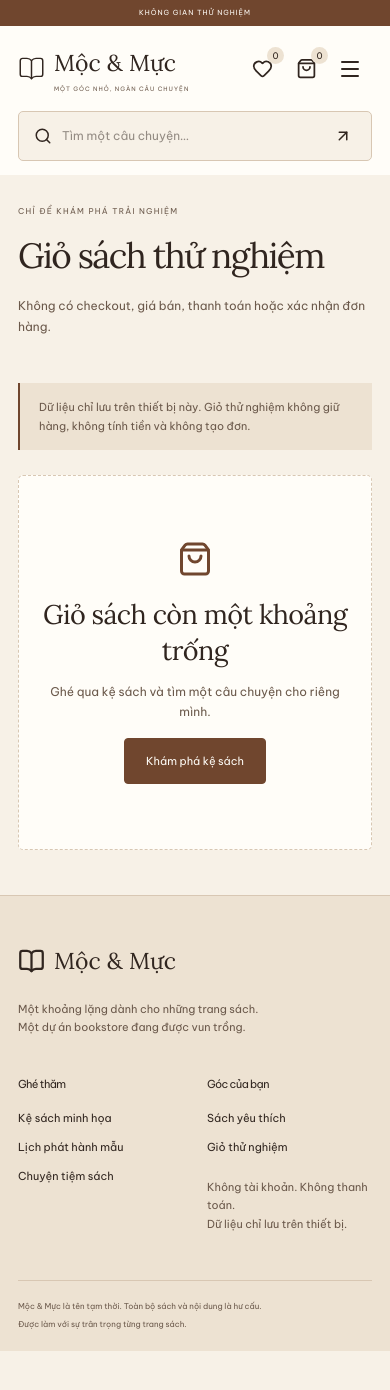
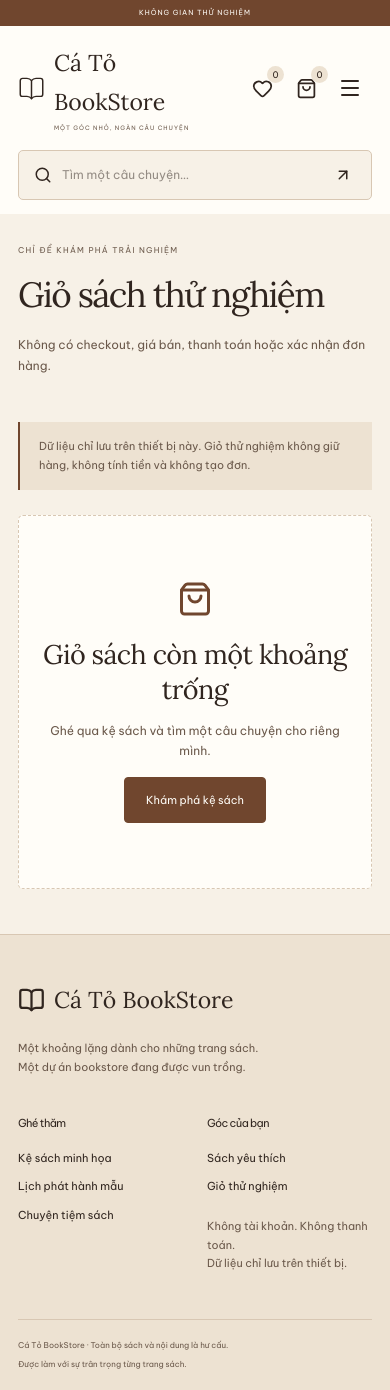
Before and after one commit to Tran-Nhat-Duy1206/BookStore, a Next.js app: page /cart in a window 390 px wide. Before the commit the page ends 1351 px from the top, so only its background shows below. Built offline with nearby package versions, Linux system fonts and the light colour scheme.

Commit message:
Use Cá Tỏ BookStore as the storefront brand

```diff
--- a/scripts/source-failure-smoke.ts
+++ b/scripts/source-failure-smoke.ts
@@ -137,6 +137,10 @@ async function verifyFailure(mode: "database" | "invalid-source", url: string) {
           level: 1,
         });
         await expect(title).toBeVisible();
+        await expect(
+          page.getByRole("main").getByText("Cá Tỏ BookStore", { exact: true }),
+        ).toBeVisible();
+        await expect(page).toHaveTitle(`${heading} | Cá Tỏ BookStore`);
         await expect(page.getByText(guidance, { exact: true })).toBeVisible();
         const retry = page.getByRole("link", {
           name: "Thử lại",
--- a/src/app/global-error.tsx
+++ b/src/app/global-error.tsx
@@ -1,10 +1,12 @@
 "use client";
+
+import { site } from "@/config/site";
 
 export default function GlobalError() {
   return (
     <html lang="vi">
       <head>
-        <title>Tạm thời chưa thể tải trang</title>
+        <title>{`Tạm thời chưa thể tải trang | ${site.name}`}</title>
         <meta name="viewport" content="width=device-width, initial-scale=1" />
       </head>
       <body>
@@ -16,7 +18,7 @@ export default function GlobalError() {
           .recovery a:focus-visible { outline: 3px solid #694028; outline-offset: 4px; }
         `}</style>
         <main className="recovery">
-          <p>Mộc &amp; Mực</p>
+          <p>{site.name}</p>
           <h1>Tạm thời chưa thể tải trang</h1>
           <p>
             Nhà sách đang gặp sự cố khi tải dữ liệu. Bạn có thể thử tải lại
--- a/src/app/globals.css
+++ b/src/app/globals.css
@@ -1460,8 +1460,10 @@ svg {
     padding-block: 17px;
   }
   .brand {
+    min-width: 0;
     font-size: 23px;
     gap: 9px;
+    white-space: normal;
   }
   .brand small {
     font-size: 6px;
@@ -1475,6 +1477,7 @@ svg {
     display: none;
   }
   .header-actions {
+    flex-shrink: 0;
     gap: 0;
   }
   .mobile-menu {
--- a/src/app/layout.tsx
+++ b/src/app/layout.tsx
@@ -23,8 +23,7 @@ export const metadata: Metadata = {
     default: `${site.name} — Một góc nhỏ, ngàn câu chuyện`,
     template: `%s | ${site.name}`,
   },
-  description:
-    "Không gian bookstore minh họa: khám phá sách hư cấu, bộ truyện và chuyện sau những trang sách. Chưa mở bán.",
+  description: `${site.name} là không gian sách minh họa: khám phá sách hư cấu, bộ truyện và chuyện sau những trang sách. Chưa mở bán.`,
   robots: { index: false, follow: false },
 };
 export default async function RootLayout({
--- a/src/components/shell.tsx
+++ b/src/components/shell.tsx
@@ -128,7 +128,7 @@ export function Header() {
                           ))}
                         </nav>
                         <p className="demo-caption">
-                          Thương hiệu tạm thời · Không có địa chỉ cửa hàng
+                          Bản trình diễn · Không có địa chỉ cửa hàng
                         </p>
                       </motion.div>
                     </Dialog.Content>
@@ -194,9 +194,7 @@ export function Footer() {
         </div>
       </div>
       <div className="container footer-bottom">
-        <span>
-          {site.name} là tên tạm thời. Toàn bộ sách và nội dung là hư cấu.
-        </span>
+        <span>{site.name} · Toàn bộ sách và nội dung là hư cấu.</span>
         <span>Được làm với sự trân trọng từng trang sách.</span>
       </div>
     </footer>
--- a/src/config/site.ts
+++ b/src/config/site.ts
@@ -1,11 +1,11 @@
-/** Nhận diện tạm thời cho bản trình diễn, chưa phải thương hiệu hoạt động. */
+/** Nhận diện chính thức của dự án; cửa hàng chỉ là bản trình diễn. */
 export const site = {
-  name: "Mộc & Mực",
+  name: "Cá Tỏ BookStore",
   tagline: "Một góc nhỏ, những trang sách mở ra.",
   locale: "vi-VN",
   currency: "VND",
   timeZone: "Asia/Ho_Chi_Minh",
   commercialEnabled: false as const,
   demoNotice:
-    "Mộc & Mực là tên thương hiệu tạm thời cho bản trình diễn. Toàn bộ sách, tác giả, bài viết và lịch phát hành là hư cấu; các mốc năm 2027 chỉ để minh họa. Không bán hàng, nhận thanh toán hay nhận đặt trước. Hình bìa sử dụng mô-típ hình học nguyên bản, không dùng tranh bìa có bản quyền.",
+    "Cá Tỏ BookStore là không gian sách minh họa. Toàn bộ sách, tác giả, bài viết và lịch phát hành là hư cấu; các mốc năm 2027 chỉ để minh họa. Không bán hàng, nhận thanh toán hay nhận đặt trước. Hình bìa sử dụng mô-típ hình học nguyên bản, không dùng tranh bìa có bản quyền.",
 };
```
Also changed, not shown: 2 other files (tests, documents, lock files or other folders).
